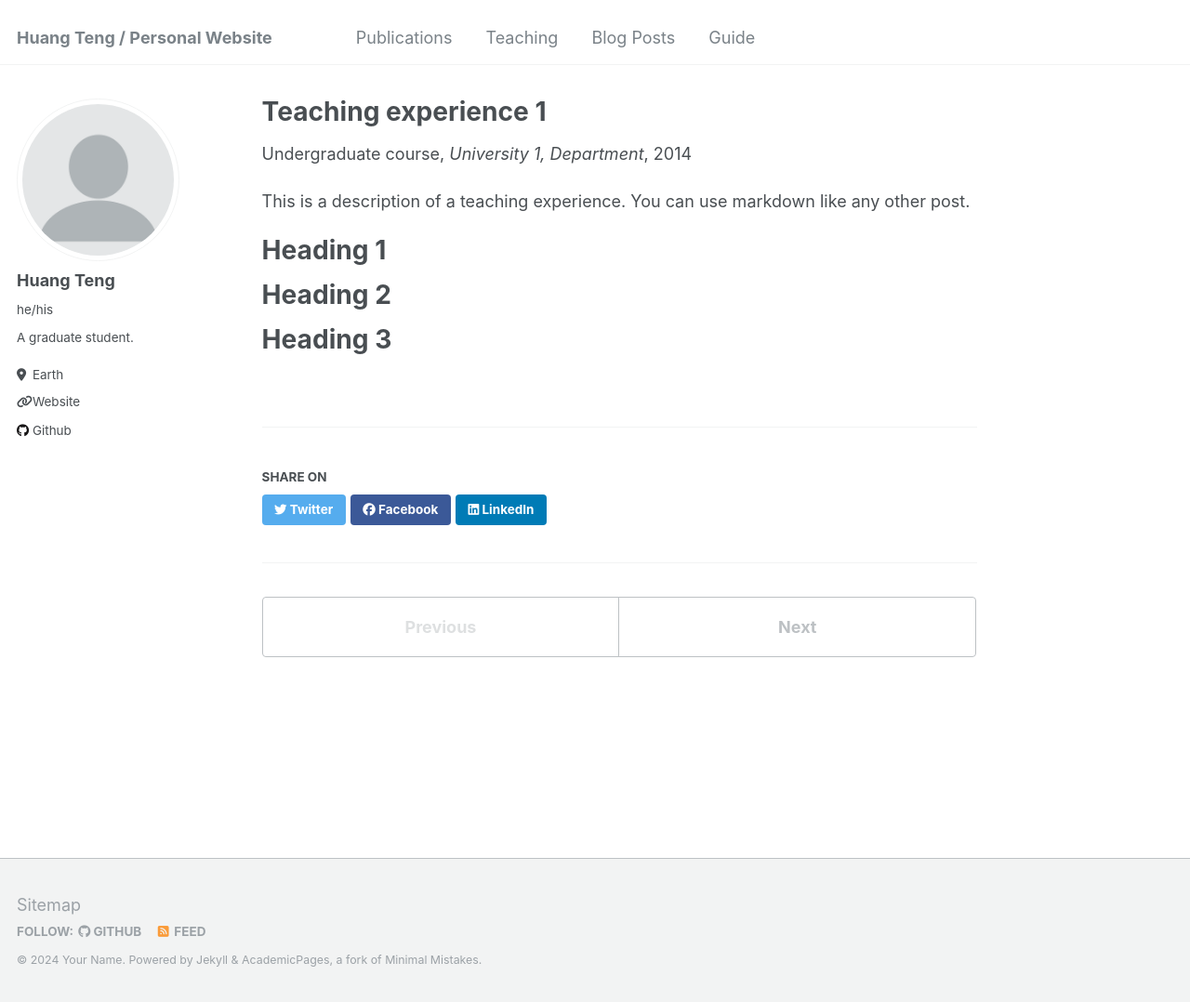
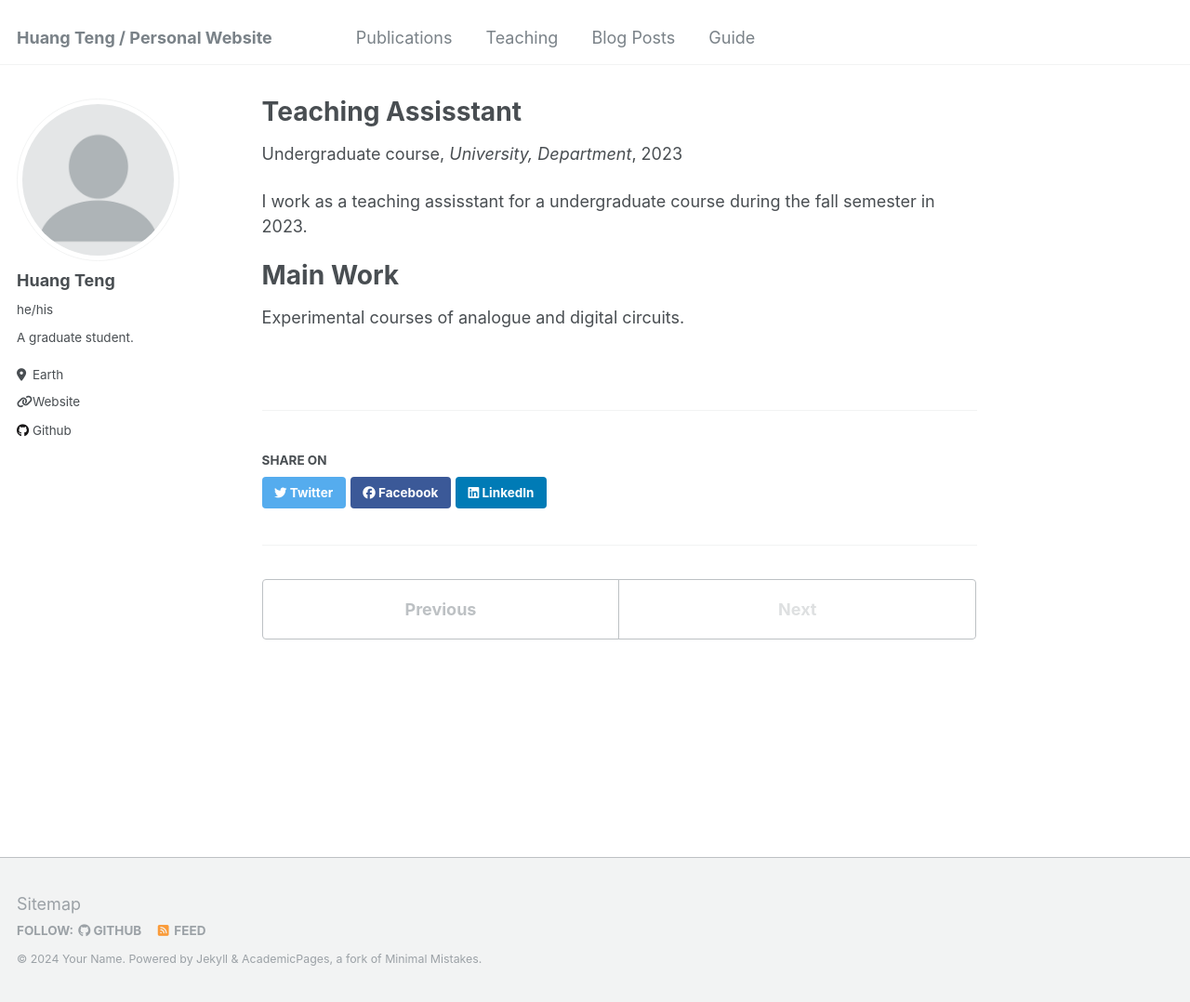
Before and after one commit to HuangTengFOTD/HuangTengFOTD.github.io, a Jekyll site: the page built from _teaching/2014-spring-teaching-1.md, in a window 1280 px wide and 1078 px high. Shown: the whole window at 93% size. Built offline with Jekyll 4.4.1, drawn with Linux system fonts in a browser that asks for light colours.

Commit message:
Update 2014-spring-teaching-1.md
Replace the content in the template.

```diff
--- a/_teaching/2014-spring-teaching-1.md
+++ b/_teaching/2014-spring-teaching-1.md
@@ -1,20 +1,15 @@
 ---
-title: "Teaching experience 1"
+title: "Teaching Assisstant"
 collection: teaching
 type: "Undergraduate course"
-permalink: /teaching/2014-spring-teaching-1
-venue: "University 1, Department"
-date: 2014-01-01
-location: "City, Country"
+permalink: /teaching/2023-fall-teaching-1
+venue: "University, Department"
+date: 2023-09-01
+location: "Beijing, China"
 ---
 
-This is a description of a teaching experience. You can use markdown like any other post.
+I work as a teaching assisstant for a undergraduate course during the fall semester in 2023.
 
-Heading 1
+Main Work
 ======
-
-Heading 2
-======
-
-Heading 3
-======
+Experimental courses of analogue and digital circuits.
```
